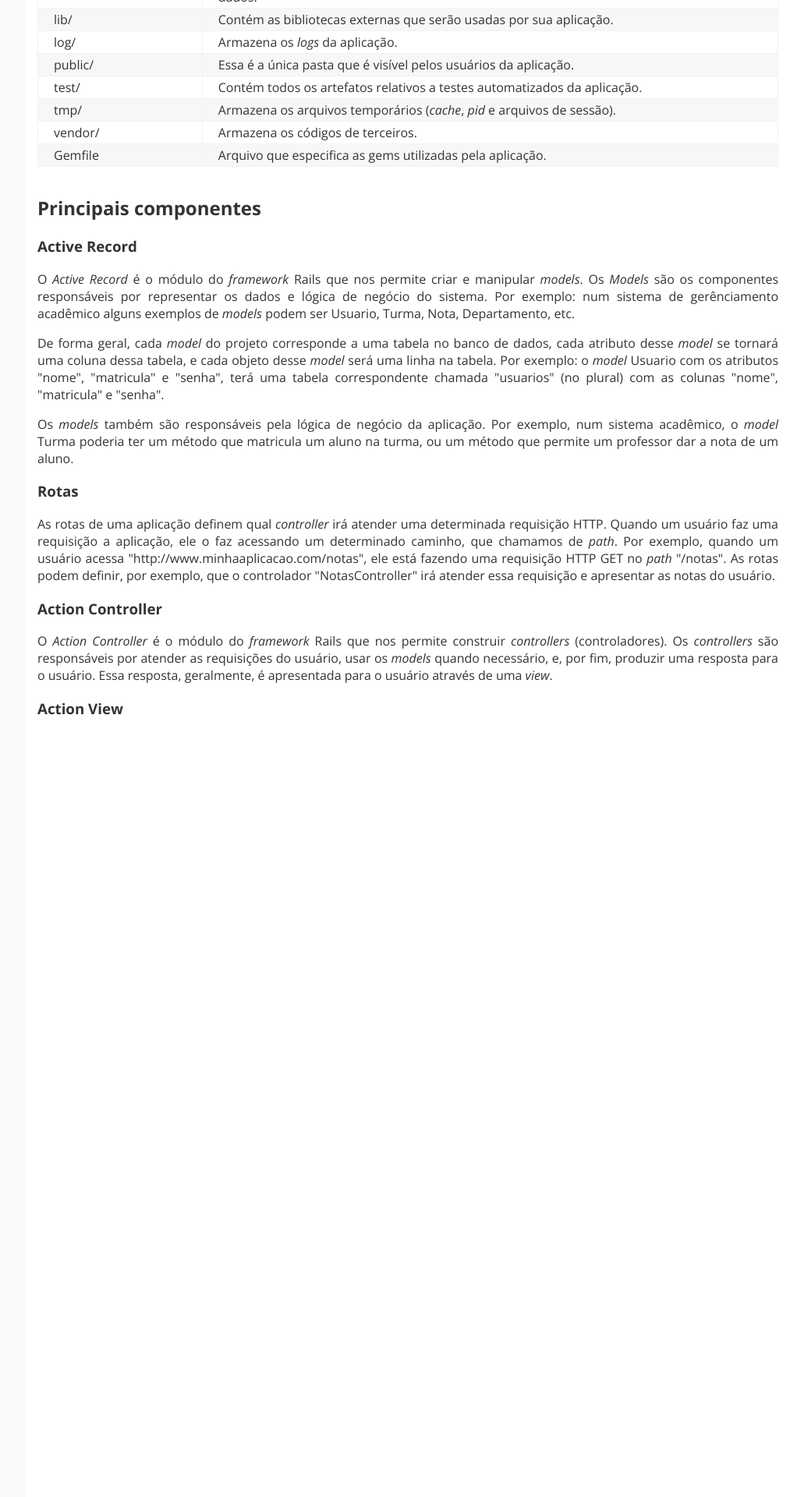
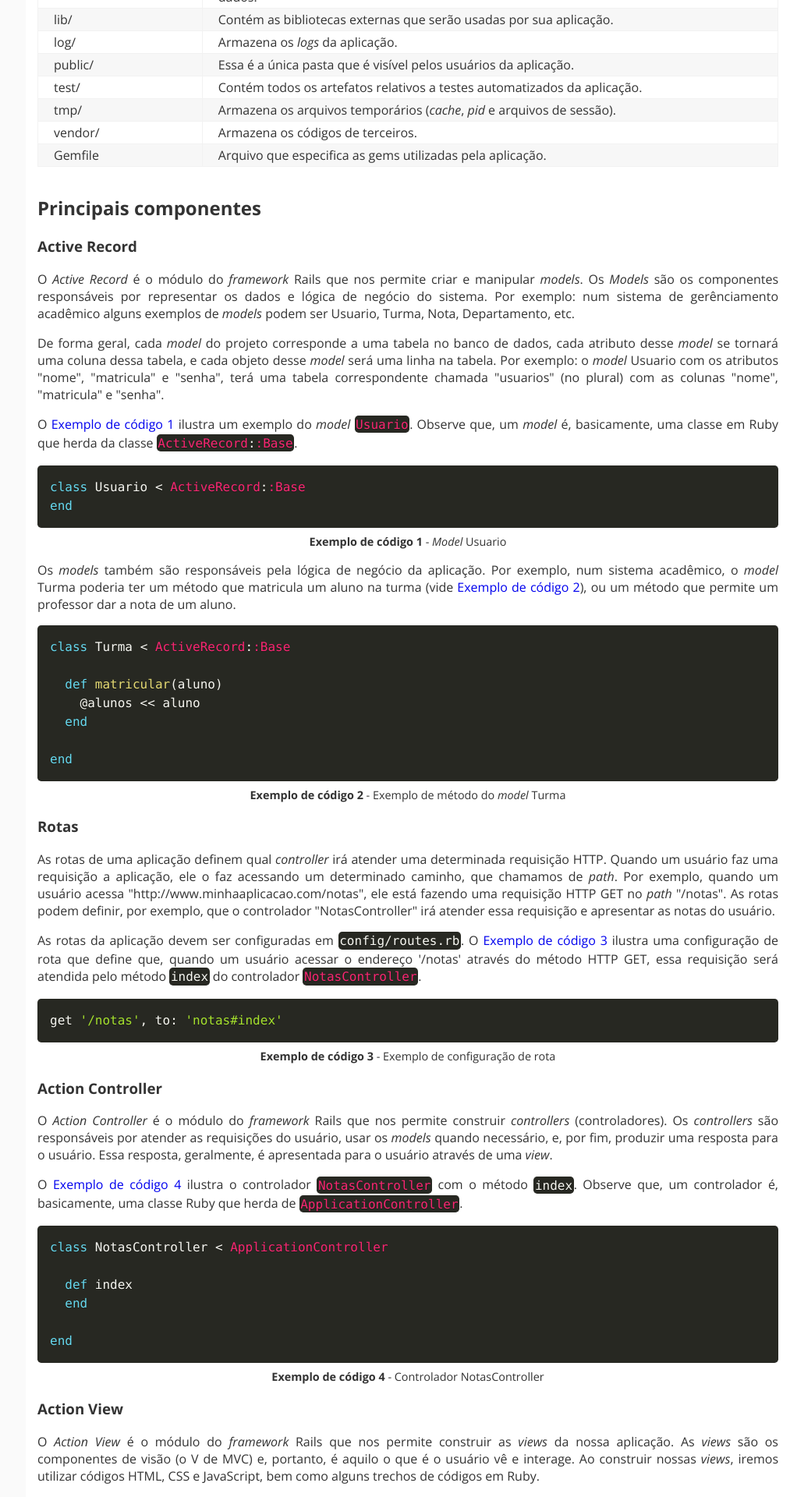
Before and after one commit to ifrnead/railsnapratica, a Jekyll site: the page built from _contents/introducao/visao_geral_projeto_rails.html, in a window 1280 px wide. Shown: the part 758-2678 px from the top of the page at 78% size, without its empty margins (267-1280 px from the left). Built offline with Jekyll 4.4.1, drawn with Linux system fonts in a browser that asks for light colours; nearby versions of some CDN libraries; comment, search, counter and statistics services are not loaded.

Commit message:
Visão geral do projeto Rails.

```diff
--- a/_contents/introducao/visao_geral_projeto_rails.html
+++ b/_contents/introducao/visao_geral_projeto_rails.html
@@ -120,14 +120,62 @@ number: 5
 
 <p>De forma geral, cada <i>model</i> do projeto corresponde a uma tabela no banco de dados, cada atributo desse <i>model</i> se tornará uma coluna dessa tabela, e cada objeto desse <i>model</i> será uma linha na tabela. Por exemplo: o <i>model</i> Usuario com os atributos "nome", "matricula" e "senha", terá uma tabela correspondente chamada "usuarios" (no plural) com as colunas "nome", "matricula" e "senha".</p>
 
-<p>Os <i>models</i> também são responsáveis pela lógica de negócio da aplicação. Por exemplo, num sistema acadêmico, o <i>model</i> Turma poderia ter um método que matricula um aluno na turma, ou um método que permite um professor dar a nota de um aluno.</p>
+<p>O <a href="#codigo1">Exemplo de código 1</a> ilustra um exemplo do <i>model</i> <code class="language-ruby">Usuario</code>. Observe que, um <i>model</i> é, basicamente, uma classe em Ruby que herda da classe <code class="language-ruby">ActiveRecord::Base</code>.</p>
+
+<pre class="language-ruby" id="codigo1">
+  <code>
+    class Usuario < ActiveRecord::Base
+    end
+  </code>
+</pre>
+<p class="caption"><strong>Exemplo de código 1</strong> - <i>Model</i> Usuario</p>
+
+<p>Os <i>models</i> também são responsáveis pela lógica de negócio da aplicação. Por exemplo, num sistema acadêmico, o <i>model</i> Turma poderia ter um método que matricula um aluno na turma (vide <a href="#codigo2">Exemplo de código 2</a>), ou um método que permite um professor dar a nota de um aluno.</p>
+
+<pre class="language-ruby" id="codigo2">
+  <code>
+    class Turma < ActiveRecord::Base
+
+      def matricular(aluno)
+        @alunos << aluno
+      end
+
+    end
+  </code>
+</pre>
+<p class="caption"><strong>Exemplo de código 2</strong> - Exemplo de método do <i>model</i> Turma</p>
 
 <h3 id="rotas">Rotas</h3>
 
 <p>As rotas de uma aplicação definem qual <i>controller</i> irá atender uma determinada requisição HTTP. Quando um usuário faz uma requisição a aplicação, ele o faz acessando um determinado caminho, que chamamos de <i>path</i>. Por exemplo, quando um usuário acessa "http://www.minhaaplicacao.com/notas", ele está fazendo uma requisição HTTP GET no <i>path</i> "/notas". As rotas podem definir, por exemplo, que o controlador "NotasController" irá atender essa requisição e apresentar as notas do usuário.</p>
 
+<p>As rotas da aplicação devem ser configuradas em <code class="language-bash">config/routes.rb</code>. O <a href="#codigo3">Exemplo de código 3</a> ilustra uma configuração de rota que define que, quando um usuário acessar o endereço '/notas' através do método HTTP GET, essa requisição será atendida pelo método <code class="language-ruby">index</code> do controlador <code class="language-ruby">NotasController</code>.</p>
+
+<pre class="language-ruby" id="codigo3">
+  <code>
+    get '/notas', to: 'notas#index'
+  </code>
+</pre>
+<p class="caption"><strong>Exemplo de código 3</strong> - Exemplo de configuração de rota</p>
+
 <h3 id="action_controller">Action Controller</h3>
 
 <p>O <i>Action Controller</i> é o módulo do <i>framework</i> Rails que nos permite construir <i>controllers</i> (controladores). Os <i>controllers</i> são responsáveis por atender as requisições do usuário, usar os <i>models</i> quando necessário, e, por fim, produzir uma resposta para o usuário. Essa resposta, geralmente, é apresentada para o usuário através de uma <i>view</i>.</p>
 
+<p>O <a href="#codigo4">Exemplo de código 4</a> ilustra o controlador <code class="language-ruby">NotasController</code> com o método <code class="language-ruby">index</code>. Observe que, um controlador é, basicamente, uma classe Ruby que herda de <code class="language-ruby">ApplicationController</code>.</p>
+
+<pre class="language-ruby" id="codigo4">
+  <code>
+    class NotasController < ApplicationController
+
+      def index
+      end
+
+    end
+  </code>
+</pre>
+<p class="caption"><strong>Exemplo de código 4</strong> - Controlador NotasController</p>
+
 <h3 id="views">Action View</h3>
+
+<p>O <i>Action View</i> é o módulo do <i>framework</i> Rails que nos permite construir as <i>views</i> da nossa aplicação. As <i>views</i> são os componentes de visão (o V de MVC) e, portanto, é aquilo o que é o usuário vê e interage. Ao construir nossas <i>views</i>, iremos utilizar códigos HTML, CSS e JavaScript, bem como alguns trechos de códigos em Ruby.</p>
```
Also changed, not shown: scripts/introducao/visao_geral_cloud9.md (+1 -1 lines).
